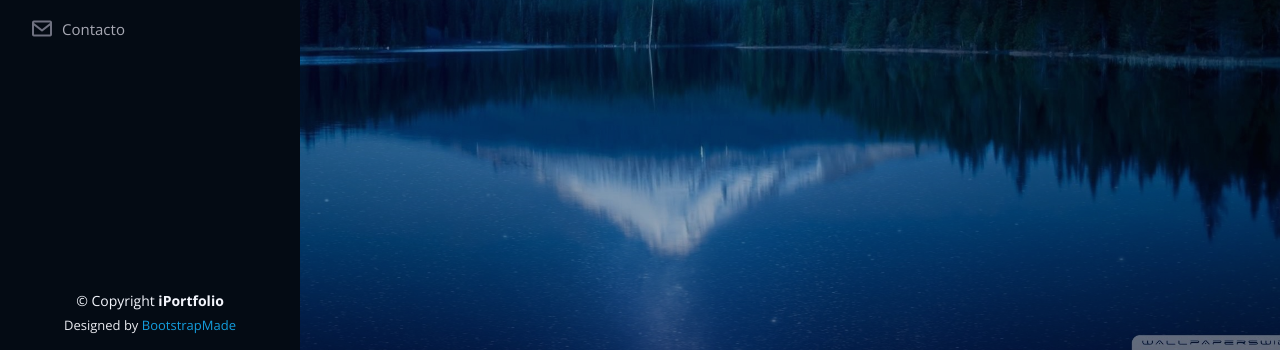
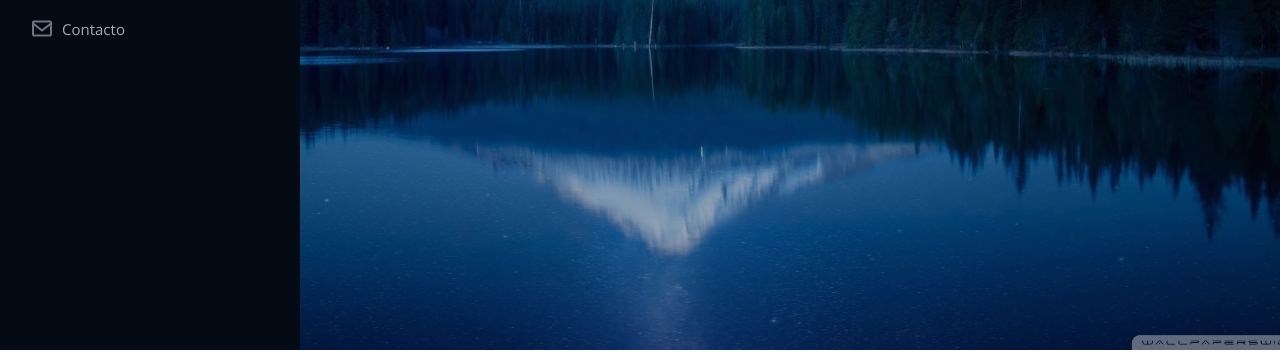
Before and after one commit to TovarMA/Daniela, a plain HTML site: page index.html in a window 1280 px wide. Shown: the part 450-802 px from the top of the page. Drawn offline with nearby package versions, Linux system fonts and the light colour scheme.

Commit message:
Update index.html

```diff
--- a/index.html
+++ b/index.html
@@ -180,21 +180,7 @@
 
   </main><!-- End #main -->
 
-  <!-- ======= Footer ======= -->
-  <footer id="footer">
-    <div class="container">
-      <div class="copyright">
-        &copy; Copyright <strong><span>iPortfolio</span></strong>
-      </div>
-      <div class="credits">
-        <!-- All the links in the footer should remain intact. -->
-        <!-- You can delete the links only if you purchased the pro version. -->
-        <!-- Licensing information: https://bootstrapmade.com/license/ -->
-        <!-- Purchase the pro version with working PHP/AJAX contact form: https://bootstrapmade.com/iportfolio-bootstrap-portfolio-websites-template/ -->
-        Designed by <a href="https://bootstrapmade.com/">BootstrapMade</a>
-      </div>
-    </div>
-  </footer><!-- End  Footer -->
+>
 
   <a href="#" class="back-to-top d-flex align-items-center justify-content-center"><i class="bi bi-arrow-up-short"></i></a>
 
```
